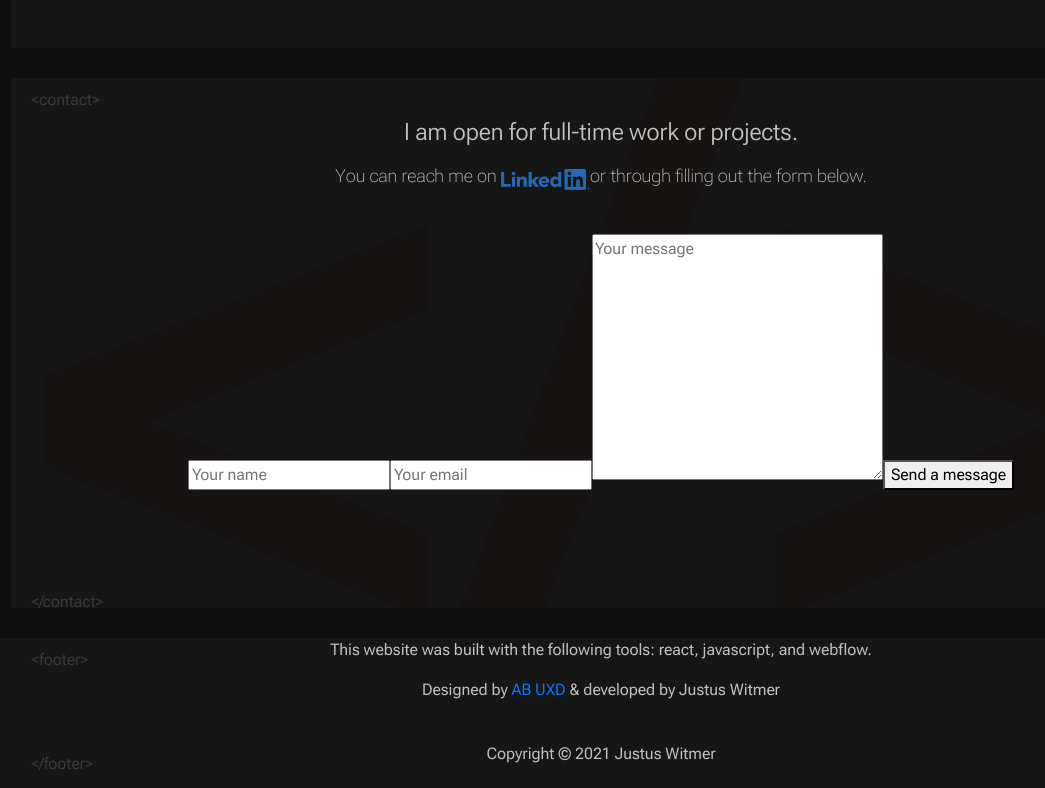
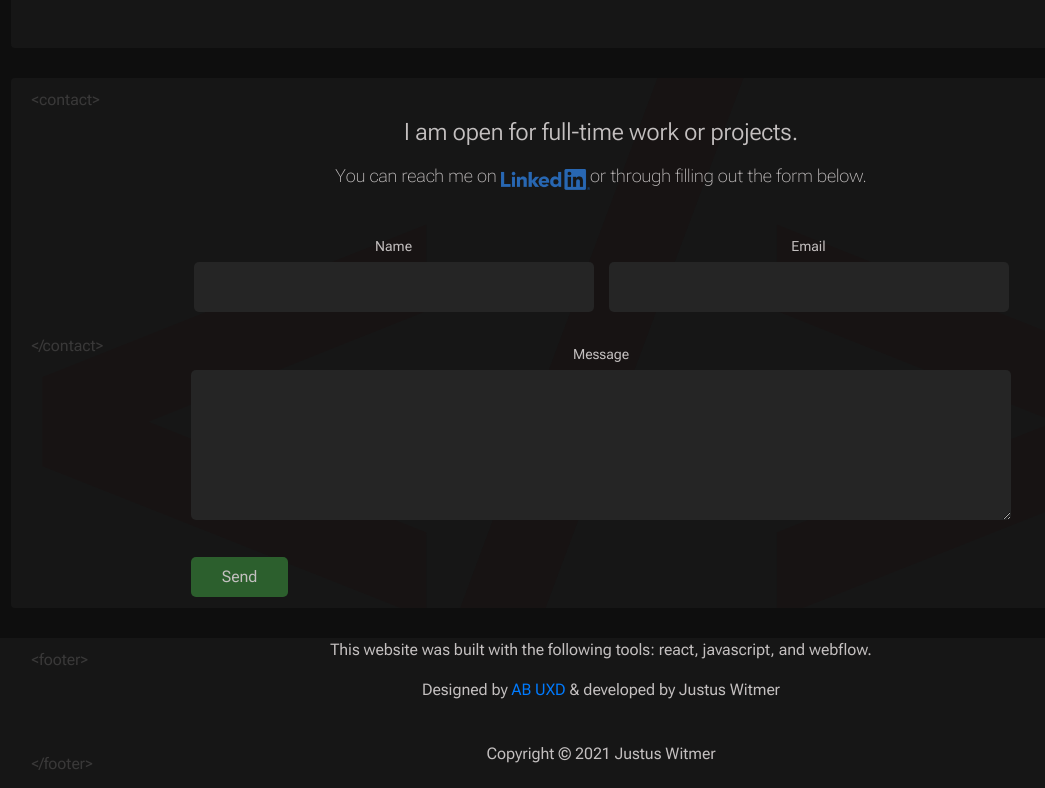
Before and after one commit to justuswitmer/portfolio, a React (Create React App) app: page /#/project in a window 1280 px wide. Shown: the part 1108-1896 px from the top of the page, without its empty margins (39-1084 px from the left). Built offline with nearby package versions, Linux system fonts and the light colour scheme.

Commit message:
stylign netlify form

```diff
--- a/src/components/Contact/Contact.js
+++ b/src/components/Contact/Contact.js
@@ -134,12 +134,41 @@ function Contact(props) {
         </h3>
         </div>
       </div>
-        <form name="contact" action="/contact" method="post">
+        <form name="contact" action="/contact" method="post" className='contact-form-container'>
           <input type="hidden" name="form-name" value="contact"/>
-          <input required type="text" name="name" placeholder="Your name"/>
-          <input required type="email" name="email" placeholder="Your email" />
-          <textarea required name="message" placeholder="Your message" cols="30" rows="10" ></textarea>
-          <button type="submit">Send a message</button>
+          <div className='contact-name'>
+            <label className='contact-form-container-p'>Name</label>
+            <input
+              required
+              type="text"
+              name="name"
+              className={`contact-name-input ${fullNameError ? "is-invalid" : ""}`}
+            />
+            <div className="invalid-feedback">{fullNameError}</div>
+          </div>
+          <div className='contact-email'>
+            <label className='contact-form-container-p'>Email</label>
+            <input
+              required
+              type="email"
+              name="email"
+              className={`contact-email-input ${emailError ? "is-invalid" : ""}`}
+            />
+            <div className="invalid-feedback">{emailError}</div>
+          </div>
+          <div className='contact-message'>
+            <label className='contact-form-container-p'>Message</label>
+            <textarea
+              required
+              name="message"
+              cols="50"
+              rows="10"
+              className={`contact-message-input ${messageError ? "is-invalid" : ""}`}
+            >
+            </textarea>
+          </div>
+          <div className="invalid-feedback">{messageError}</div>
+          <button type="submit" className='contact-button-send'>Send</button>
         </form>
       <span className='contact-closing-tag'>{closingContact}</span>
     </animated.div>
@@ -147,33 +176,6 @@ function Contact(props) {
 }
 
 export default withRouter(Contact);
-
-
-{/* <form name="contactForm" data-netlify="true" method="POST" onSubmit={handleSubmit}>
-      <input type="hidden" name="form-name" value="contactForm" />
-        <p>
-          <label>
-            Your Name: <input type="text" name="name" value={fullName} onChange={(e)=>handleFullName(e.target.value)} />
-          </label>
-        </p>
-        <p>
-          <label>
-            Your Email: <input type="email" name="email" value={email} onChange={(e)=>handleEmail(e.target.value)} />
-          </label>
-        </p>
-        <p>
-          <label>
-            Message: <textarea name="message" value={message} onChange={(e)=>handleMessage(e.target.value)} />
-          </label>
-        </p>
-        <p>
-          <button type="submit">Send</button>
-        </p>
-      </form> */}
-
-
-
-
 
 
 {/* <form name='contact' method='POST' data-netlify='true' className='contact-form-container' >
--- a/src/redux/reducers/about.reducer.js
+++ b/src/redux/reducers/about.reducer.js
@@ -27,7 +27,6 @@ const about = [
 
 
 const aboutReducer = (state = about, action) => {
-  console.log('in aboutReducer', action);
   switch (action.type) {
     case 'LOAD_ABOUT':
       return action.payload
--- a/src/redux/reducers/brackets.reducer.js
+++ b/src/redux/reducers/brackets.reducer.js
@@ -1,5 +1,4 @@
 const bracketsReducer = (state = [], action) => {
-  console.log('in bracketsReducer', action);
   switch (action.type) {
     case 'UPDATE_HAS_BRACKETS':
       return action.payload
--- a/src/redux/reducers/newMessage.reducer.js
+++ b/src/redux/reducers/newMessage.reducer.js
@@ -1,6 +1,5 @@
 // sets updated transaction detail and saves it until it is called
 export const newMessageReducer = (state = {}, action) => {
-  console.log('in messageReducer', action);
   switch (action.type) {
     case 'UPDATE_MESSAGE':
       return { ...state, ...action.payload };
--- a/src/redux/reducers/project.reducer.js
+++ b/src/redux/reducers/project.reducer.js
@@ -26,7 +26,6 @@ const project = [
 ];
 
 const projectReducer = (state = project, action) => {
-  console.log('in projectReducer', action);
   switch (action.type) {
     case 'LOAD_PROJECT':
       return action.payload
--- a/src/redux/reducers/setTheme.reducer.js
+++ b/src/redux/reducers/setTheme.reducer.js
@@ -1,5 +1,4 @@
 const setThemeReducer = (state = [], action) => {
-  console.log('in bracketsReducer', action);
   switch (action.type) {
     case 'SET_THEME':
       return action.payload
```
